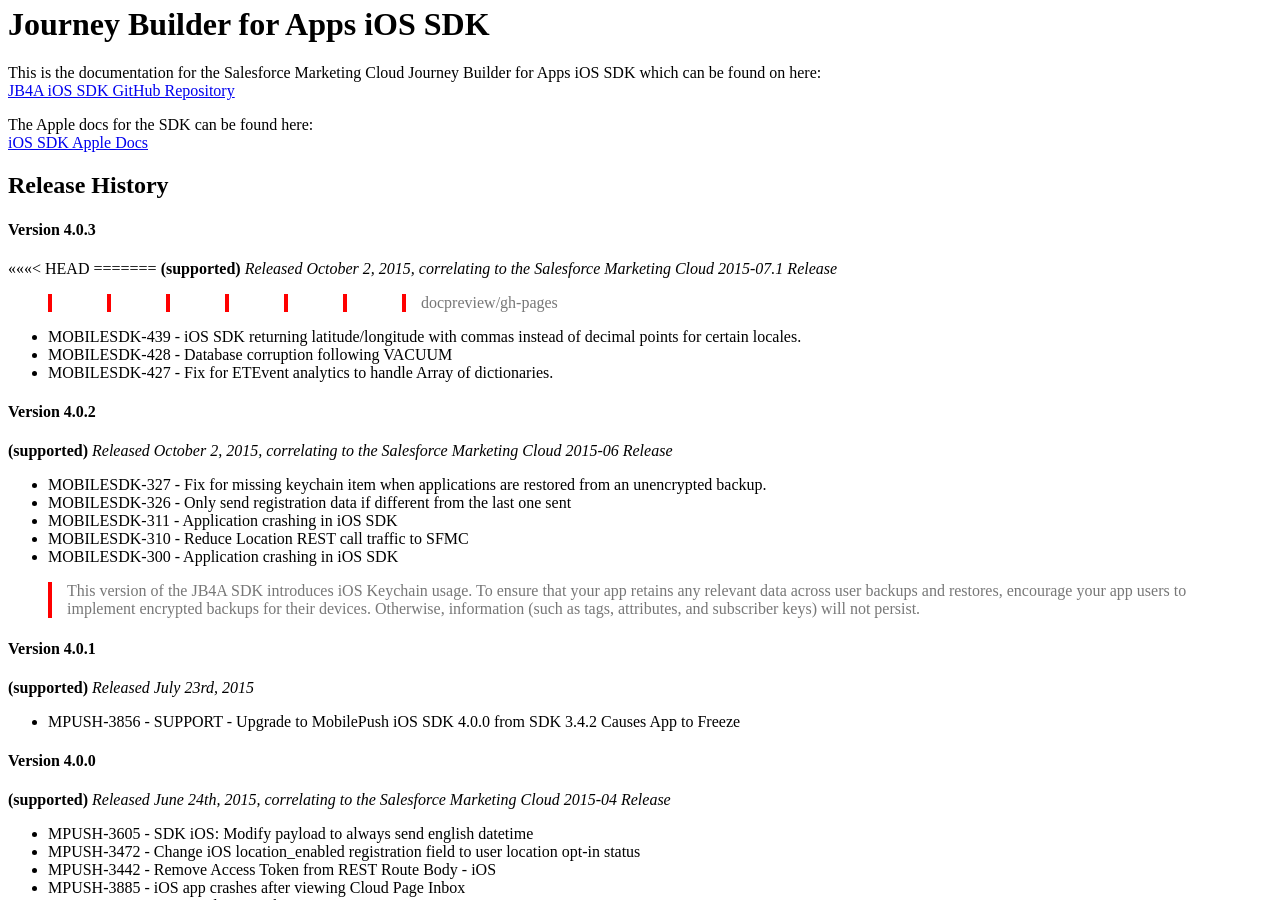
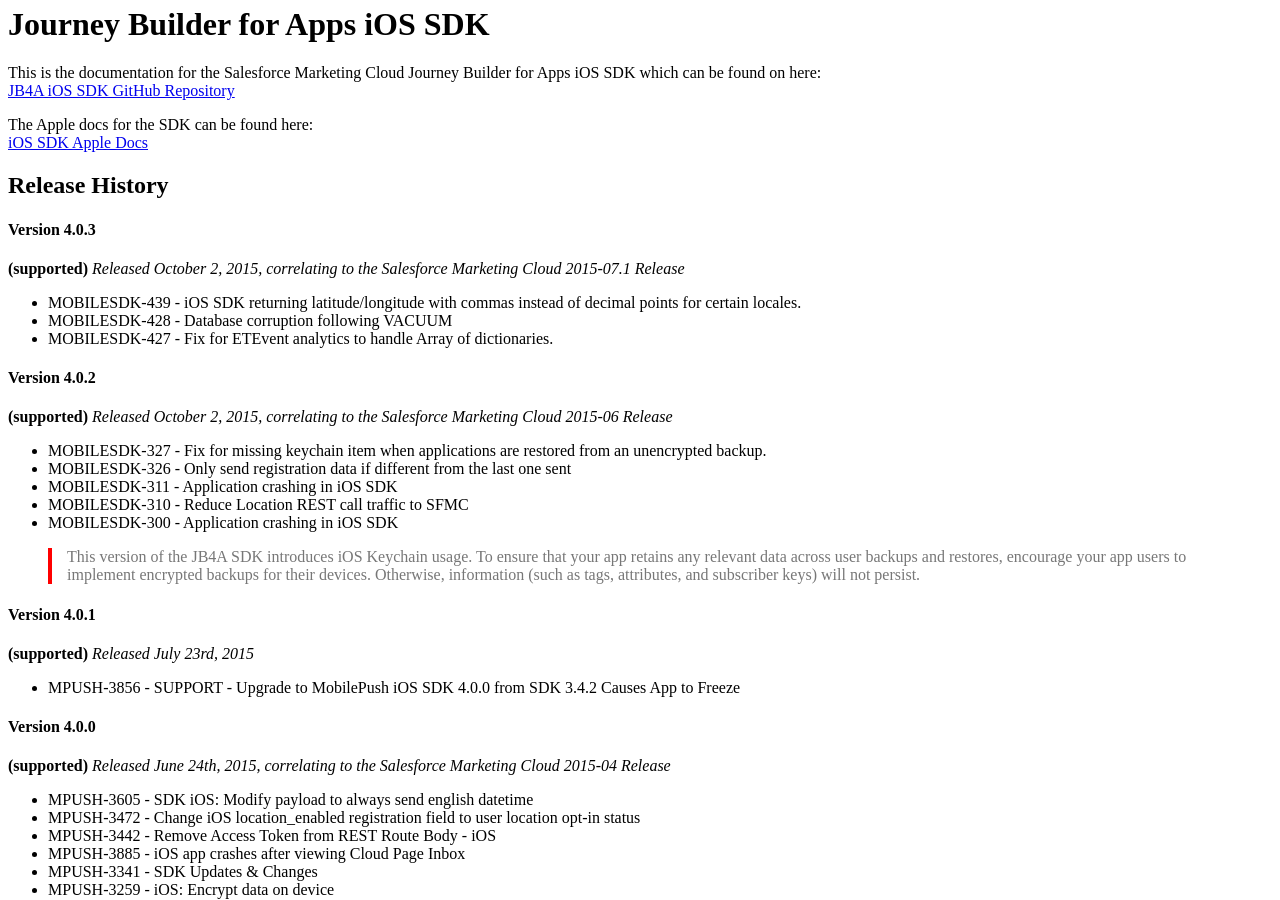
Before and after one commit to salesforce-marketingcloud/JB4A-SDK-iOS, a Jekyll site: the page built from index.md, in a window 1280 px wide and 900 px high, scrolled down 641 px. Built offline with Jekyll 4.4.1, drawn with Linux system fonts in a browser that asks for light colours; a style sheet for code colours, icons or effects is not loaded.

Commit message:
Fix index
Fix index

```diff
--- a/index.md
+++ b/index.md
@@ -13,11 +13,8 @@
 ## Release History
 
 #### Version 4.0.3
-<<<<<<< HEAD
-=======
 **(supported)**
 _Released October 2, 2015, correlating to the Salesforce Marketing Cloud 2015-07.1 Release_<br/>
->>>>>>> docpreview/gh-pages
 
 * MOBILESDK-439 - iOS SDK returning latitude/longitude with commas instead of decimal points for certain locales.
 * MOBILESDK-428 - Database corruption following VACUUM
```
